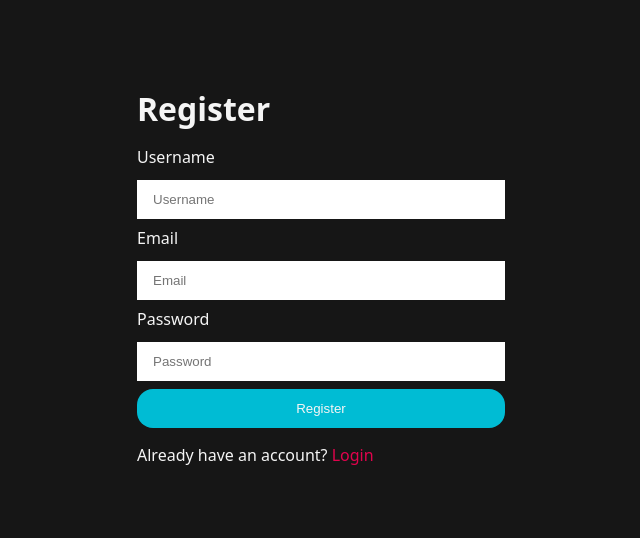
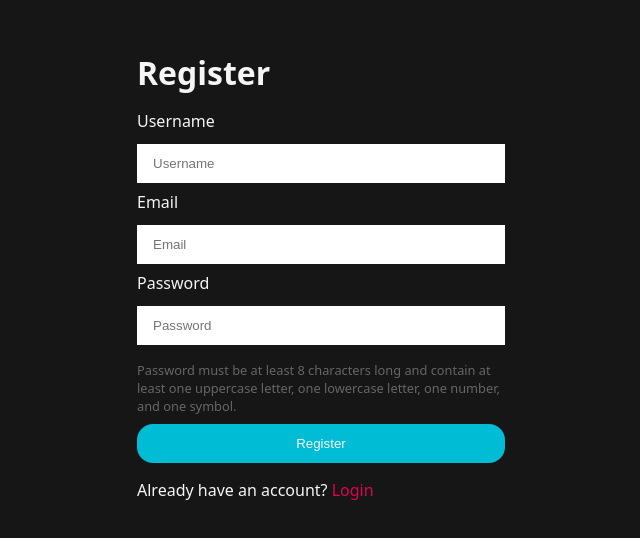
Before and after one commit to shivamgupta78/CoreCV, a React (Vite) app in the folder frontend/: page /signup in a window 1280 px wide. Shown: the part 124-662 px from the top of the page, without its empty margins (319-959 px from the left). Built offline with nearby package versions, Linux system fonts and the light colour scheme; no server answers.

Commit message:
fixed register and auth typo

```diff
--- a/frontend/src/features/Auth/pages/signup.jsx
+++ b/frontend/src/features/Auth/pages/signup.jsx
@@ -40,6 +40,9 @@ const Signup = () => {
                     <div className="input-group">
                     <label htmlFor="password">Password</label>
                     <input onChange={(e)=> {setPassword(e.target.value)}} type="password" id="password" placeholder="Password" />
+                    <p style={{ fontSize: '0.8rem', color: '#666', marginTop: '5px', lineHeight: '1.4' }}>
+                            Password must be at least 8 characters long and contain at least one uppercase letter, one lowercase letter, one number, and one symbol.
+                        </p>
                     </div>
                     <button  className="button primary-button"type="submit" >Register</button>
                 </form>
```
